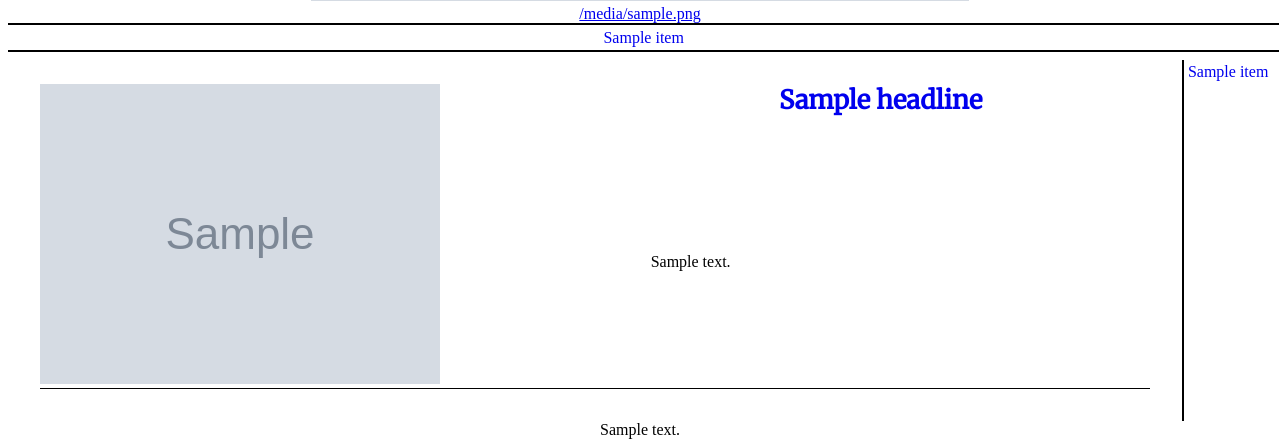
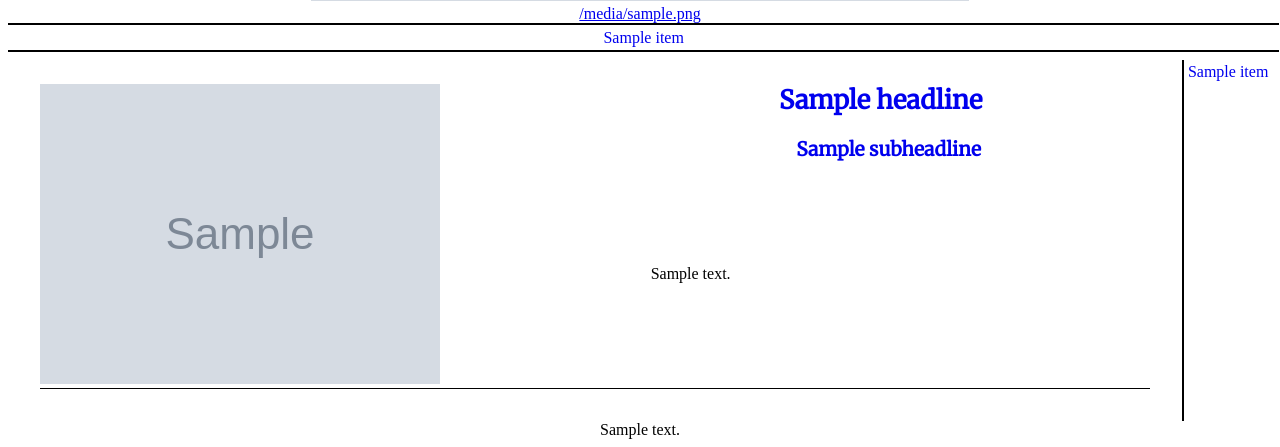
Before and after one commit to tougshire/tougcomsys, a Django app: template templates/tougcomsys/firsthome/homepage.html in a window 1280 px wide. Shown: the part 502-949 px from the top of the page. Run offline with Django 3.2, Linux system fonts and the light colour scheme; the template is opened without the code that fills it: most values are stand-ins (such as "Sample title", 1, 10 or a date in 2020); grey boxes marked "Sample" are stand-in pictures.

Commit message:
Add subheadline to template

```diff
--- a/templates/tougcomsys/firsthome/homepage.html
+++ b/templates/tougcomsys/firsthome/homepage.html
@@ -20,6 +20,11 @@
                                 </div>
                                 <div class="headline article_headline">
                                     <h2><a href="{% url 'tougcomsys:article' articleplacement.article.slug %}">{{ articleplacement.article.headline|safe }}</a></h2>
+                                    {% if articleplacement.article.subheadline %}
+                                    <div class="subheadline article_subheadline">
+                                        <h3><a href="{% url 'tougcomsys:article' articleplacement.article.slug %}">{{ articleplacement.article.subheadline|safe }}</a></h3>
+                                    </div>
+                                    {% endif %}
                                 </div>
                                 <div class="article_meta">
                                     {% if articleplacement.article.show_author %}
@@ -49,6 +54,11 @@
                                 </div>
                                 <div class="headline article_headline">
                                     <h2><a href="{% url 'tougcomsys:article' articleplacement.article.slug %}">{{ articleplacement.article.headline|safe }}</a></h2>
+                                    {% if articleplacement.article.subheadline %}
+                                    <div class="headline article_headline">
+                                        <h3><a href="{% url 'tougcomsys:article' articleplacement.article.slug %}">{{ articleplacement.article.subheadline|safe }}</a></h3>
+                                    </div>
+                                    {% endif %}
                                 </div>
                                 <div class="summary article_summary">
                                     {{ articleplacement.article.summary | safe }}
@@ -67,6 +77,11 @@
                             <div class="article article_nimg_ymet">
                                 <div class="headline article_headline">
                                     <h2><a href="{% url 'tougcomsys:article' articleplacement.article.slug %}">{{ articleplacement.article.headline|safe }}</a></h2>
+                                    {% if articleplacement.article.subheadline %}
+                                    <div class="headline article_headline">
+                                        <h3><a href="{% url 'tougcomsys:article' articleplacement.article.slug %}">{{ articleplacement.article.subheadline|safe }}</a></h3>
+                                    </div>
+                                    {% endif %}
                                 </div>
                                 <div class="article_meta">
                                     {% if articleplacement.article.show_author %}
@@ -91,6 +106,11 @@
                             <div class="article article_nimg_nmet">
                                 <div class="headline article_headline">
                                     <h2><a href="{% url 'tougcomsys:article' articleplacement.article.slug %}">{{ articleplacement.article.headline|safe }}</a></h2>
+                                    {% if articleplacement.article.subheadline %}
+                                    <div class="headline article_headline">
+                                        <h3><a href="{% url 'tougcomsys:article' articleplacement.article.slug %}">{{ articleplacement.article.subheadline|safe }}</a></h3>
+                                    </div>
+                                    {% endif %}
                                 </div>
                                 <div class="summary article_summary">
                                     {{ articleplacement.article.summary | safe }}
@@ -128,6 +148,16 @@
                                             {{ event.headline }}
                                         </a>
                                     </h4>
+                                    {% if event.subheadline %}
+                                    <div class="event_headline">
+                                        <h5>
+                                            {{ event.starttime|default_if_none:'' }}
+                                            <a href="{% url 'tougcomsys:article' event.slug %}">
+                                                {{ event.subheadline }}
+                                            </a>
+                                        </h5>
+                                    </div>
+                                    {% endif %}
                                 </div>
                                 <div class="event_summary">{{ event.summary | safe }}</div>
                                 {% if event.show_readmore and event.readmore %}
```
